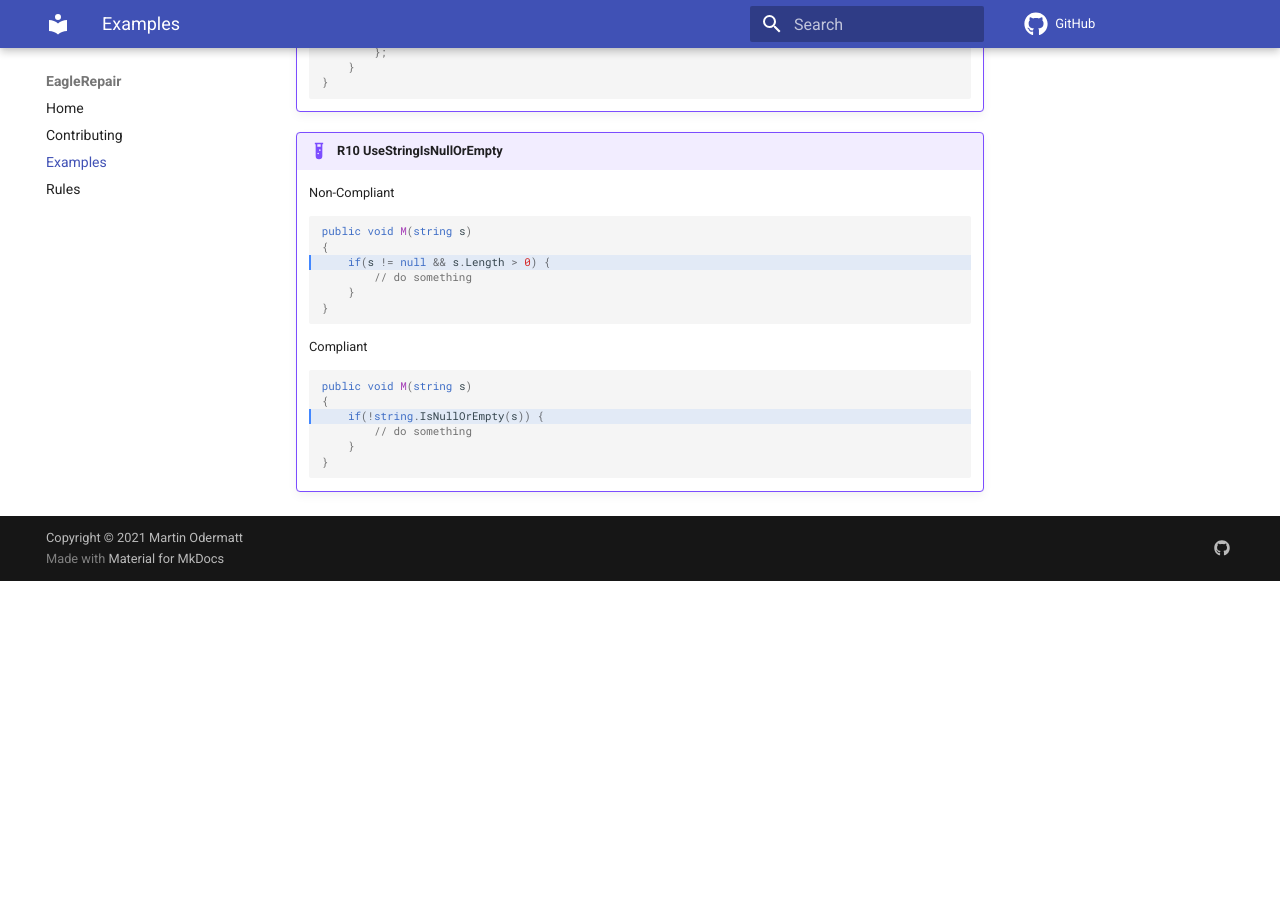
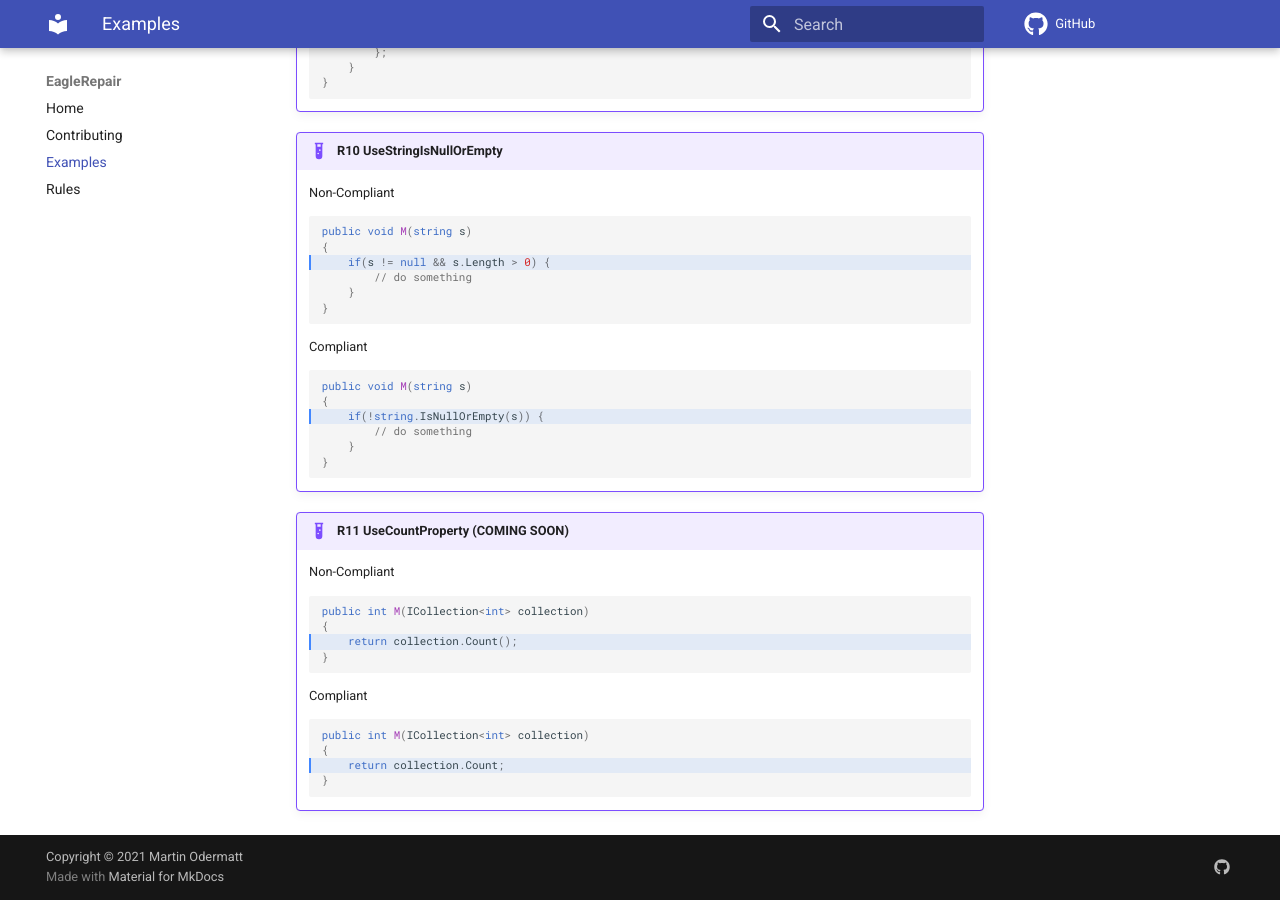
Before and after one commit to marodev/EagleRepair, an MkDocs documentation site: the page built from docs/examples.md, in a window 1280 px wide and 900 px high, scrolled down 4265 px. Built offline with MkDocs 1.6.1 and Material for MkDocs 9.7.7, drawn with Linux system fonts in a browser that asks for light colours; nearby versions of some CDN libraries; comment, search, counter and statistics services are not loaded; before the commit the page ends 4846 px from its top, so only the background shows below that.

Commit message:
:clipboard: Add documentation for UseCountProperty

````diff
--- a/docs/examples.md
+++ b/docs/examples.md
@@ -291,3 +291,23 @@ containing the EagleRepair's fix (Compliant).
         }
     }
     ```
+
+!!! example "R11 UseCountProperty (COMING SOON)"
+
+    Non-Compliant
+
+    ```c# hl_lines="3"
+    public int M(ICollection<int> collection)
+    {
+        return collection.Count();
+    }
+    ```
+
+    Compliant
+
+    ``` c# hl_lines="3"
+    public int M(ICollection<int> collection)
+    {
+        return collection.Count;
+    }
+    ```
````
Also changed, not shown: docs/rules.md (+1 -0 lines).
